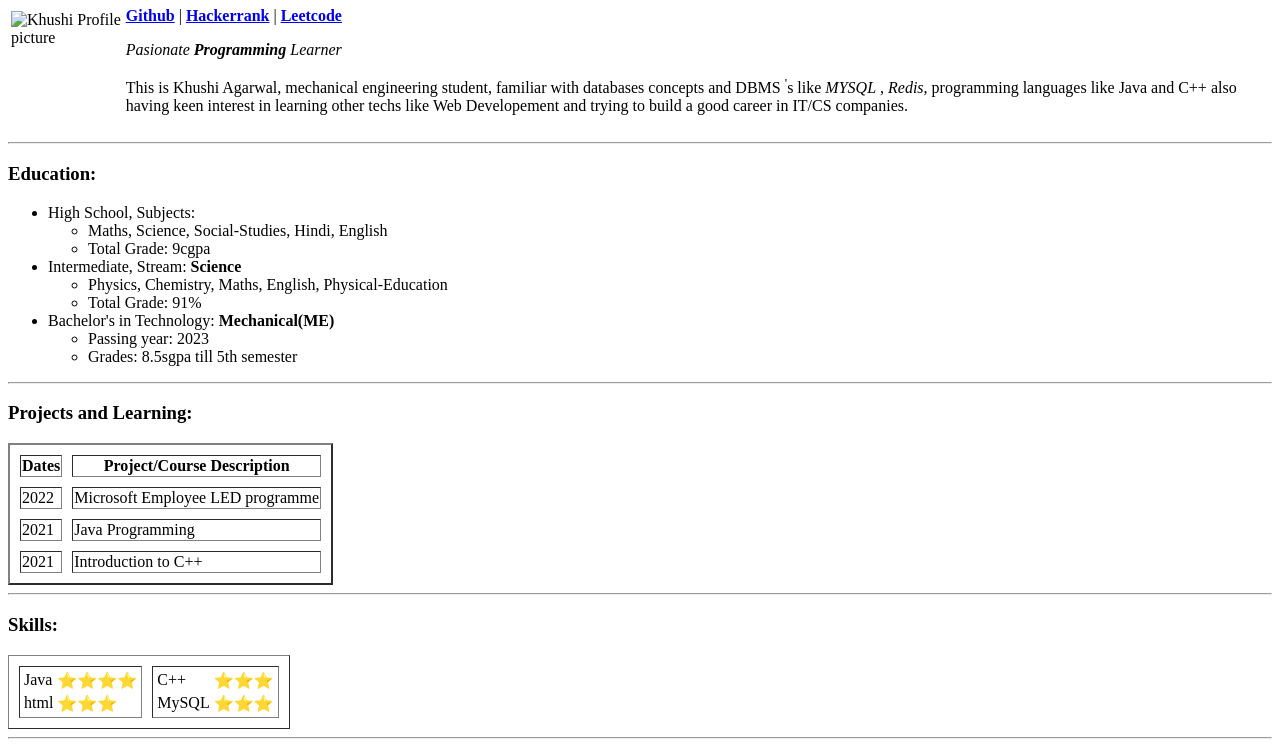
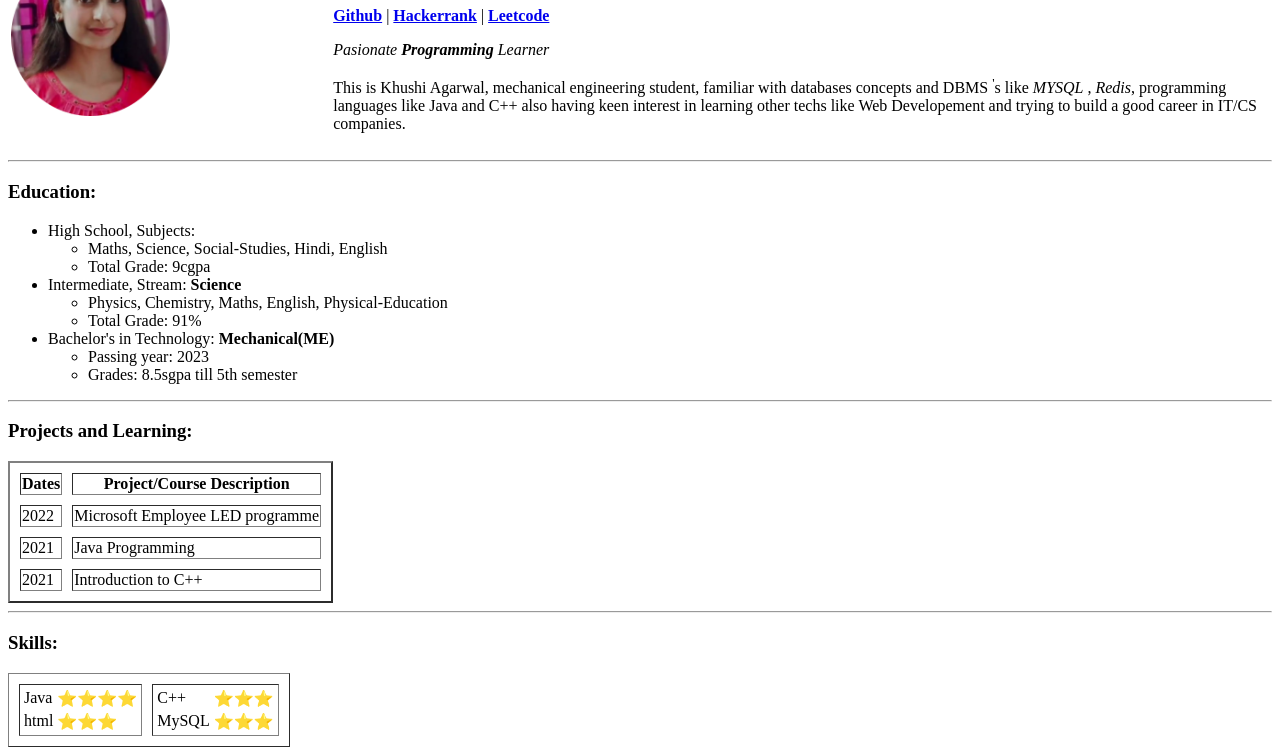
Before and after one commit to khushi-2002/cv, a plain HTML site: page index.html in a window 1280 px wide. Shown: the part 84-838 px from the top of the page. Drawn offline with Linux system fonts and the light colour scheme.

Commit message:
changed Image directory to access my profile pic

```diff
--- a/index.html
+++ b/index.html
@@ -9,7 +9,7 @@
 <body>
   <table>
     <tr>
-      <td><img src="images/profile-picture.png" alt="Khushi Profile picture" height="50%" width="50%"></td>
+      <td><img src="profile-picture.png" alt="Khushi Profile picture" height="50%" width="50%"></td>
       <td>
         <h1>Khushi Agarwal</h1>
         <span>
```
